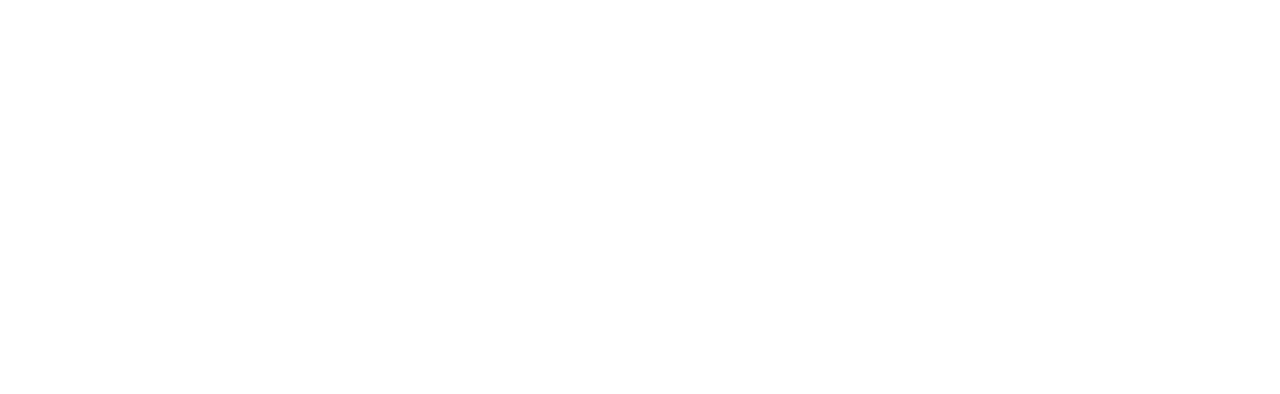
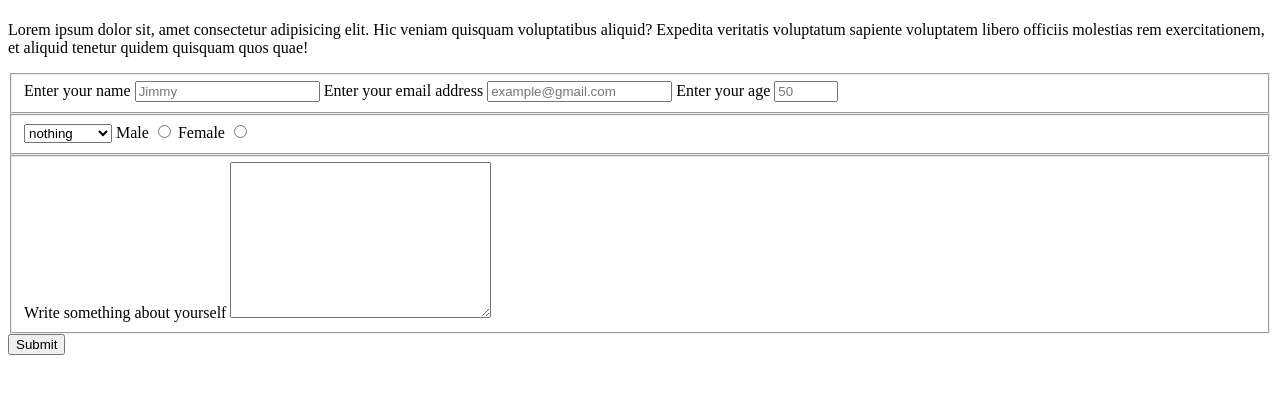
Before and after one commit to artkosmos/freeCodeCamp, a plain HTML site: page Responsive Web Design Certification/Build a Survey Form/index.html in a window 1280 px wide. Drawn offline with Linux system fonts and the light colour scheme.

Commit message:
add main HTML structutre

```diff
--- a/Responsive Web Design Certification/Build a Survey Form/index.html
+++ b/Responsive Web Design Certification/Build a Survey Form/index.html
@@ -3,9 +3,43 @@
 <head>
   <meta charset="UTF-8">
   <meta name="viewport" content="width=device-width, initial-scale=1.0">
-  <title>Document</title>
+  <title>Survey Form</title>
+  <link rel="stylesheet" href="./style.css">
 </head>
 <body>
-
+  <h1 id="title"></h1>
+  <p id="description">Lorem ipsum dolor sit, amet consectetur adipisicing elit. Hic veniam quisquam voluptatibus aliquid? Expedita veritatis voluptatum sapiente voluptatem libero officiis molestias rem exercitationem, et aliquid tenetur quidem quisquam quos quae!</p>
+  <form id="survey-form" action="">
+    <fieldset>
+      <label id="name-label" for="name">Enter your name
+        <input id="name" type="text" placeholder="Jimmy" required>
+      </label>
+      <label id="email-label" for="email">Enter your email address
+        <input id="email" type="email" placeholder="example@gmail.com" required>
+      </label>
+      <label id="number-label" for="number" >Enter your age
+        <input type="number" min="18" max="100" placeholder="50" required>
+      </label>
+    </fieldset>
+    <fieldset>
+      <select name="" id="dropdown">
+        <option value="">nothing</option>
+        <option value="1">variant one</option>
+        <option value="2">variant two</option>
+      </select>
+      <label for="male">Male
+        <input id="male" type="radio" name="gender">
+      </label>
+      <label for="female">Female
+        <input id="female" type="radio" name="gender">
+      </label>
+    </fieldset>
+    <fieldset>
+      <label for="info">Write something about yourself
+        <textarea name="about" id="info" cols="30" rows="10"></textarea>
+      </label>
+    </fieldset>
+    <input id="submit" type="submit">
+  </form>
 </body>
 </html>
```
